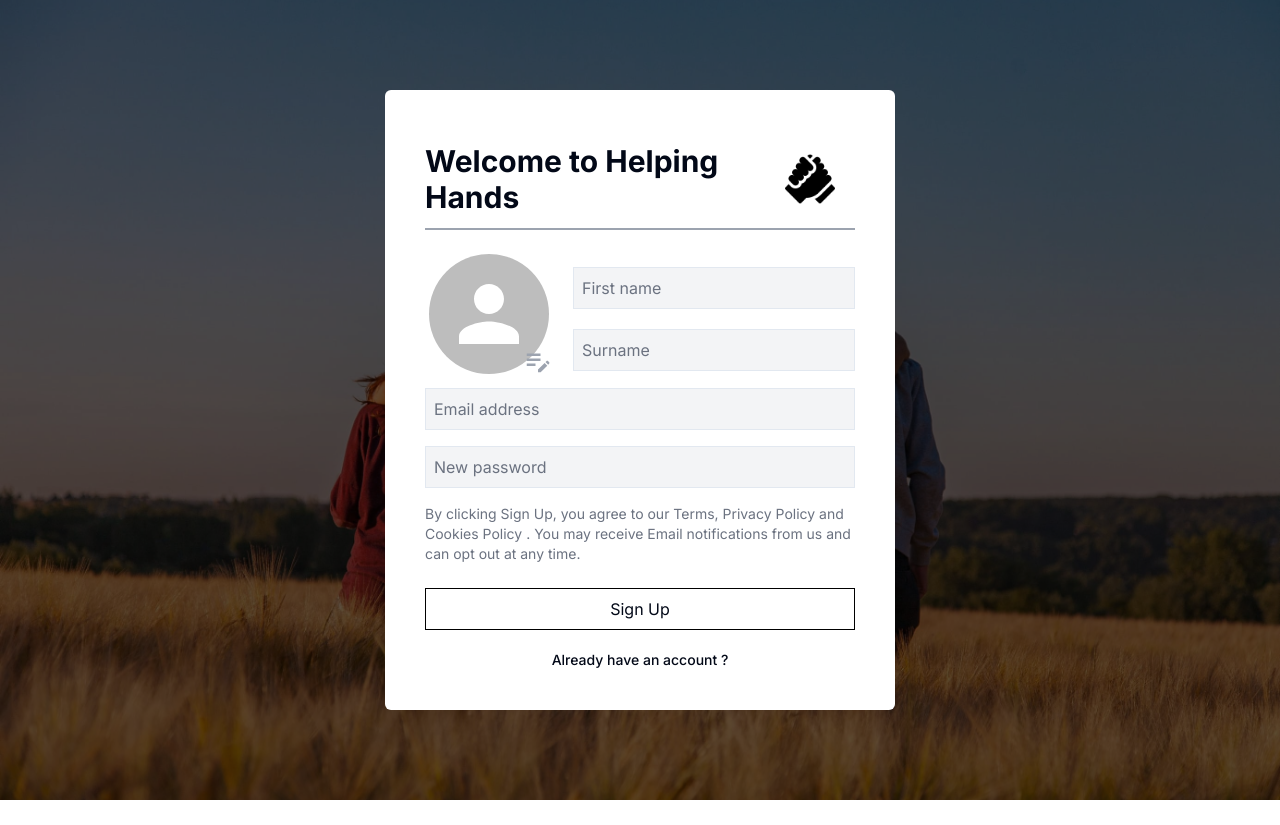
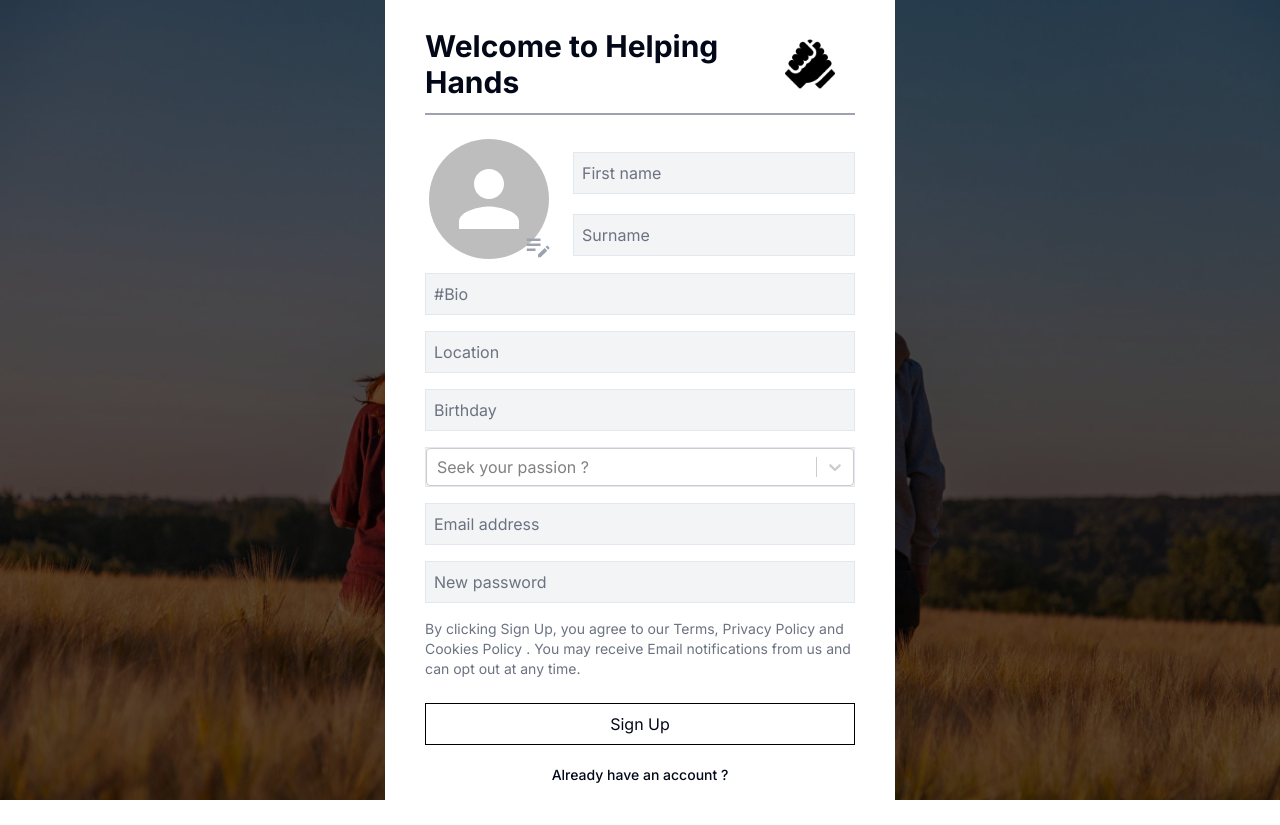
Before and after one commit to arshvinw5/HelpingHand, a Next.js app: page /auth/register in a window 1280 px wide. Before the commit the page ends 800 px from the top, so only its background shows below. Built offline with nearby package versions, Linux system fonts and the light colour scheme; no server answers.

Commit message:
update on user registation and fix bugs on prfile card

```diff
--- a/app/(open_routes)/chat/page.tsx
+++ b/app/(open_routes)/chat/page.tsx
@@ -46,18 +46,23 @@ import {
 import Link from 'next/link';
 import { routes } from '@/app/lib/assets/route_links';
 import Header from '@/app/_components/header/Header';
+import Image from 'next/image';
 
 export default function Chat() {
 	return (
 		<>
-			{/* <Header /> */}
-
+			<Header />
 			<div className='grid h-screen w-full pl-[56px]'>
 				<aside className='inset-y fixed  left-0 z-20 flex h-full flex-col border-r'>
 					<div className='border-b p-2'>
 						<Link rel='stylesheet' href={routes.home}>
 							<Button variant='outline' size='icon' aria-label='Home'>
-								<Triangle className='size-5 fill-foreground' />
+								<Image
+									src='/img/logo/Help.png'
+									alt='logo'
+									width={30}
+									height={30}
+								/>
 							</Button>
 						</Link>
 					</div>
@@ -79,7 +84,6 @@ export default function Chat() {
 								</TooltipContent>
 							</Tooltip>
 						</TooltipProvider>
-
 						<TooltipProvider>
 							<Tooltip>
 								<TooltipTrigger asChild>
--- a/app/(open_routes)/userProfiles/useImg.tsx
+++ b/app/(open_routes)/userProfiles/useImg.tsx
@@ -99,8 +99,9 @@ const useImg = () => {
 					path.replace(routes.home);
 				}
 			});
-		} catch (error) {
-			alert(error);
+		} catch (error: any) {
+			console.error('Error updating user:', error.message);
+			setNotify(`Error updating user: ${error.message}`);
 		}
 	};
 
--- a/app/_components/Sidebar.tsx
+++ b/app/_components/Sidebar.tsx
@@ -6,7 +6,9 @@ import { useRouter } from 'next/navigation';
 import { routes } from '../lib/assets/route_links';
 import EditNoteIcon from '@mui/icons-material/EditNote';
 import { useEffect, useState } from 'react';
-import { db } from '../_api/firebase';
+import { auth, db } from '../_api/firebase';
+import { getDoc } from '@firebase/firestore';
+import { doc } from '@firebase/firestore';
 
 const Sidebar = () => {
 	const user = useSelector(selectUser);
@@ -15,14 +17,23 @@ const Sidebar = () => {
 	const [userProfiles, setUserProfiles] = useState([]);
 
 	useEffect(() => {
-		db.collection('userProfiles').onSnapshot((snapshot) => {
-			//we have set up all the date to post variable.
-			setUserProfiles(
-				snapshot.docs.map((doc) => ({
-					id: doc.id,
-					data: doc.data(),
-				}))
-			);
+		//way to fetch data from single doc
+		auth.onAuthStateChanged(async (currentUser) => {
+			if (currentUser) {
+				const docRef = doc(db, 'userProfiles', currentUser?.uid);
+				const docSnap = await getDoc(docRef);
+				if (docSnap.exists()) {
+					// Assuming docSnap.data() is an object
+					const userProfileData = docSnap.data();
+					setUserProfiles([userProfileData]); // Store data in an array
+				} else {
+					// Handle if document doesn't exist
+					setUserProfiles([]);
+				}
+			} else {
+				// Handle if user is not logged in
+				setUserProfiles([]);
+			}
 		});
 	}, []);
 
@@ -65,12 +76,12 @@ const Sidebar = () => {
 					</Avatar>
 					<h2 className='text-[18px] font-semibold'>{user.displayName}</h2>
 					<h4 className='text-gray-600 text-[12px]'>{user.email}</h4>
-					{userProfiles.map(({ id, data }) => (
+					{userProfiles.map(({ state }, index) => (
 						<h4
-							key={id}
+							key={index}
 							className='font-semibold text-gray-500 text-[12px] text-center uppercase mt-1 '
 						>
-							{data.state}
+							{state}
 						</h4>
 					))}
 				</div>
@@ -86,8 +97,8 @@ const Sidebar = () => {
 					{/*Track of Availability */}
 					<div className='mt-[10px] flex justify-between items-center'>
 						<p className='text-center'>Location </p>
-						{userProfiles.map(({ id, data: { location } }) => (
-							<p key={id}>{location}</p>
+						{userProfiles.map(({ location }, index) => (
+							<p key={index}>{location}</p>
 						))}
 					</div>
 					<div className='mt-[10px] flex justify-between items-center'>
@@ -107,9 +118,9 @@ const Sidebar = () => {
 				{/*Sidebar bottom*/}
 				<div className='text-left p-[10px] shadow-xl bg-white rounded-[10px] mt-[10px] '>
 					<p className='text-[13px ] pb-[10px]'>Bio</p>
-					{userProfiles.map(({ id, data: { bioData } }, index) =>
-						recentItem(bioData)
-					)}
+					{userProfiles.map(({ bioData }, index) => (
+						<div key={index}>{recentItem(bioData)}</div>
+					))}
 				</div>
 				<div className='text-left p-[10px] shadow-xl bg-white rounded-[10px] mt-[10px] '>
 					<h1 className='text-sm uppercase font-semibold text-gray-700 my-5'>
--- a/app/auth/register/page.tsx
+++ b/app/auth/register/page.tsx
@@ -5,6 +5,7 @@ import useAuth from '../useAuth';
 import { Avatar } from '@mui/material';
 import EditNoteIcon from '@mui/icons-material/EditNote';
 import useImg from '@/app/(open_routes)/userProfiles/useImg';
+import DropDown from '@/app/(open_routes)/userProfiles/dropDown';
 
 export default function RegistrationPage() {
 	const {
@@ -20,6 +21,11 @@ export default function RegistrationPage() {
 		notify,
 		uploadDp,
 		profilePic,
+		bio,
+		setBio,
+		location,
+		setLocation,
+		setSelectValue,
 	} = useAuth();
 
 	return (
@@ -104,6 +110,37 @@ export default function RegistrationPage() {
 						</div>
 						<div className='flex flex-col mb-4'>
 							<input
+								value={bio}
+								onChange={(e) => setBio(e.target.value)}
+								type='bio'
+								className='border relative bg-gray-100 p-2 focus:outline-none placeholder:text-gray-500 '
+								placeholder='#Bio'
+							/>
+						</div>
+						<div className='flex flex-col mb-4'>
+							<input
+								value={location}
+								onChange={(e) => {
+									setLocation(e.target.value);
+								}}
+								type='location'
+								className='border relative bg-gray-100 p-2 focus:outline-none placeholder:text-gray-500'
+								placeholder='Location'
+							/>
+						</div>
+						<div className='flex flex-col mb-4'>
+							<input
+								type='location'
+								className='border relative bg-gray-100 p-2 focus:outline-none placeholder:text-gray-500'
+								placeholder='Birthday'
+							/>
+						</div>
+						<div className='flex flex-col mb-4'>
+							<DropDown setSelectValue={setSelectValue} />
+						</div>
+
+						<div className='flex flex-col mb-4'>
+							<input
 								value={email}
 								onChange={(e) => {
 									setEmail(e.target.value);
--- a/app/auth/useAuth.tsx
+++ b/app/auth/useAuth.tsx
@@ -21,6 +21,9 @@ const useAuth = () => {
 	const [password, setPassword] = useState<string>('');
 	const [profilePic, setProfilePic] = useState<string>('');
 	const [notify, setNotify] = useState<string>('');
+	const [bio, setBio] = useState<string>('');
+	const [location, setLocation] = useState<string>('');
+	const [selectValue, setSelectValue] = useState('');
 
 	//to route to page you want if push you can go back but replace you cannot route back page.
 	const navDirect = useRouter();
@@ -80,10 +83,18 @@ const useAuth = () => {
 
 			if (user) {
 				// Update user profile
-				await user.updateProfile({
-					displayName: displayName,
-					photoURL: profilePic,
-				});
+				await user
+					.updateProfile({
+						displayName: displayName,
+						photoURL: profilePic,
+					}) // add rest of the information to firestore
+					.then(async () => {
+						await db.collection('userProfiles').doc(user?.uid).set({
+							state: selectValue.value,
+							bioData: bio,
+							location: location,
+						});
+					});
 
 				// Send email verification
 				await sendEmailVerification(user);
@@ -111,7 +122,7 @@ const useAuth = () => {
 				}
 			} else {
 				console.error('User authentication failed');
-				alert('User authentication failed. Please try again.');
+				setNotify('User authentication failed. Please try again.');
 			}
 		} catch (error: any) {
 			console.error('Error creating user:', error.message);
@@ -152,27 +163,12 @@ const useAuth = () => {
 		notify,
 		googleSignIn,
 		uploadDp,
+		bio,
+		setBio,
+		location,
+		setLocation,
+		setSelectValue,
 	};
 };
 
 export default useAuth;
-
-// if (user) {
-
-// 	await sendEmailVerification(user);
-// 	await user
-// 		.updateProfile({
-// 			displayName: displayName,
-// 			photoURL: profilePic,
-// 		})
-// 		.then(() => {
-// 			//this will store the data in redux slice
-// 			dispatch(
-// 				login({
-// 					email: user.email,
-// 					uid: user.uid,
-// 					displayName: displayName,
-// 					photoUrl: profilePic,
-// 				})
-// 			);
-// 		});
```
